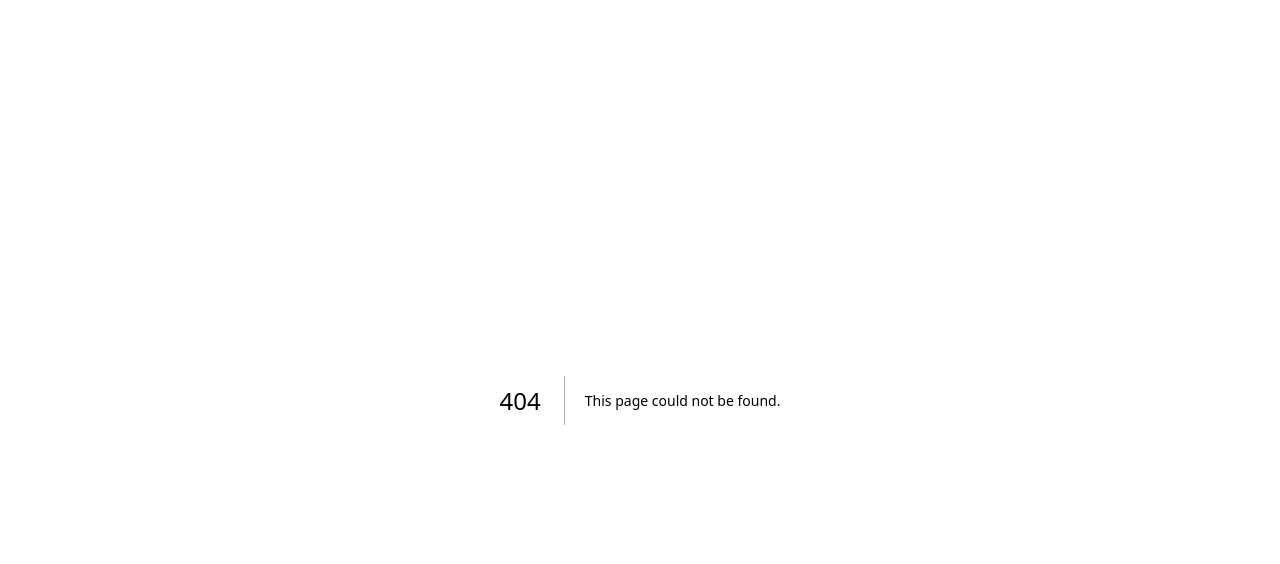
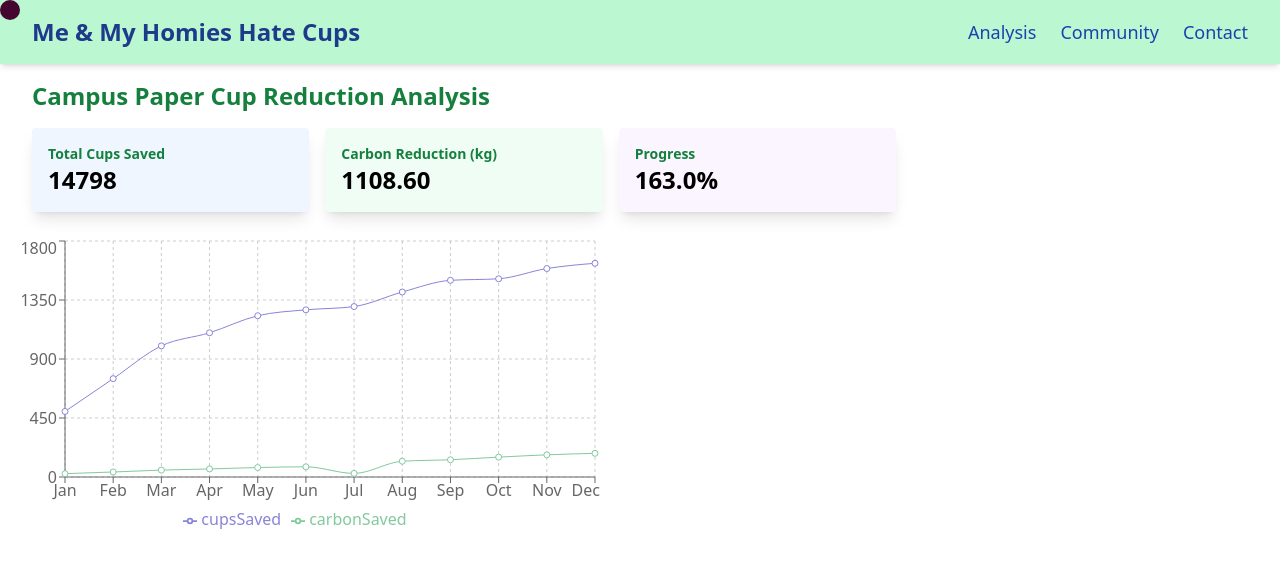
Before and after one commit to corny775/kodierer, a Next.js app: page /Analysis in a window 1280 px wide. Before the commit this address had no page. Shown: the top 564 px of the page. Built offline with nearby package versions, Linux system fonts and the light colour scheme.

Commit message:
analysis page

```diff
--- a/package.json
+++ b/package.json
@@ -18,9 +18,12 @@
     "next": "^15.1.6",
     "react": "^19.0.0",
     "react-dom": "^19.0.0",
+    "recharts": "^2.15.0",
     "three": "^0.172.0"
   },
   "devDependencies": {
+    "@types/node": "22.10.10",
+    "@types/react": "19.0.8",
     "postcss": "^8",
     "tailwindcss": "^3.4.1",
     "typescript": "5.7.3"
--- /dev/null
+++ b/src/app/Analysis/page.js
@@ -0,0 +1,62 @@
+"use client";
+
+import React, { useState } from 'react';
+import { LineChart, Line, XAxis, YAxis, CartesianGrid, Tooltip, Legend } from 'recharts';
+import Cursor from '../component/Cursor';
+import { Navbar } from '../component/Navbar';
+
+const PaperCupAnalysis = () => {
+  const [analysisData] = useState([
+    { month: 'Jan', cupsSaved: 500, carbonSaved: 25.5 },
+    { month: 'Feb', cupsSaved: 750, carbonSaved: 38.2 },
+    { month: 'Mar', cupsSaved: 1000, carbonSaved: 52.7 },
+    { month: 'Apr', cupsSaved: 1100, carbonSaved: 61.5 },
+    { month: 'May', cupsSaved: 1230, carbonSaved: 72.2 },
+    { month: 'Jun', cupsSaved: 1275, carbonSaved: 77.7 },
+    { month: 'Jul', cupsSaved: 1300, carbonSaved: 27.5 },
+    { month: 'Aug', cupsSaved: 1411, carbonSaved: 120.2 },
+    { month: 'Sep', cupsSaved: 1500, carbonSaved: 131.7 },
+    { month: 'Oct', cupsSaved: 1512, carbonSaved: 151.5 },
+    { month: 'Nov', cupsSaved: 1590, carbonSaved: 169.2 },
+    { month: 'Dec', cupsSaved: 1630, carbonSaved: 180.7 }
+  ]);
+
+  const calculatedMetrics = {
+    totalCupsSaved: analysisData.reduce((sum, entry) => sum + entry.cupsSaved, 0),
+    carbonReduction: analysisData.reduce((sum, entry) => sum + entry.carbonSaved, 0).toFixed(2),
+    progressPercentage: ((analysisData[analysisData.length - 1]?.cupsSaved / 1000) * 100).toFixed(1)
+  };
+
+  return (
+    <div className="w-full max-w-4xl">
+      <Navbar />
+      <Cursor />
+      <h2 className="text-2xl font-bold mb-4 pt-20 pl-8 text-green-700">Campus Paper Cup Reduction Analysis</h2>
+      <div className="grid grid-cols-3 gap-4 mb-6 pl-8">
+        <div className="bg-blue-50 p-4 rounded shadow-lg">
+          <h3 className="text-sm font-semibold text-green-700">Total Cups Saved</h3>
+          <p className="text-2xl font-bold">{calculatedMetrics.totalCupsSaved}</p>
+        </div>
+        <div className="bg-green-50 p-4 rounded shadow-lg">
+          <h3 className="text-sm font-semibold text-green-700">Carbon Reduction (kg)</h3>
+          <p className="text-2xl font-bold">{calculatedMetrics.carbonReduction}</p>
+        </div>
+        <div className="bg-purple-50 p-4 rounded shadow-lg">
+          <h3 className="text-sm font-semibold text-green-700">Progress</h3>
+          <p className="text-2xl font-bold">{calculatedMetrics.progressPercentage}%</p>
+        </div>
+      </div>
+      <LineChart width={600} height={300} data={analysisData}>
+        <CartesianGrid strokeDasharray="3 3" />
+        <XAxis dataKey="month" />
+        <YAxis />
+        <Tooltip />
+        <Legend />
+        <Line type="monotone" dataKey="cupsSaved" stroke="#8884d8" activeDot={{ r: 8 }} />
+        <Line type="monotone" dataKey="carbonSaved" stroke="#82ca9d" />
+      </LineChart>
+    </div>
+  );
+};
+
+export default PaperCupAnalysis;
--- a/src/app/component/Navbar.js
+++ b/src/app/component/Navbar.js
@@ -13,9 +13,14 @@ export const Navbar = () => {
         </div>
         <div>
             <ul className='flex space-x-6 text-lg'>
-                <Link href={'/About'}>
+            <Link href={'/Analysis'}>
                     <li className='text-blue-800 hover:text-blue-600 hover:underline transition-all'>
-                        About
+                        Analysis
+                    </li>
+                </Link>
+                <Link href={'/Community'}>
+                    <li className='text-blue-800 hover:text-blue-600 hover:underline transition-all'>
+                        Community
                     </li>
                 </Link>
                 <Link href={'/Contacts'}>
```
Also changed, not shown: 1 other file (tests, documents, lock files or other folders).
